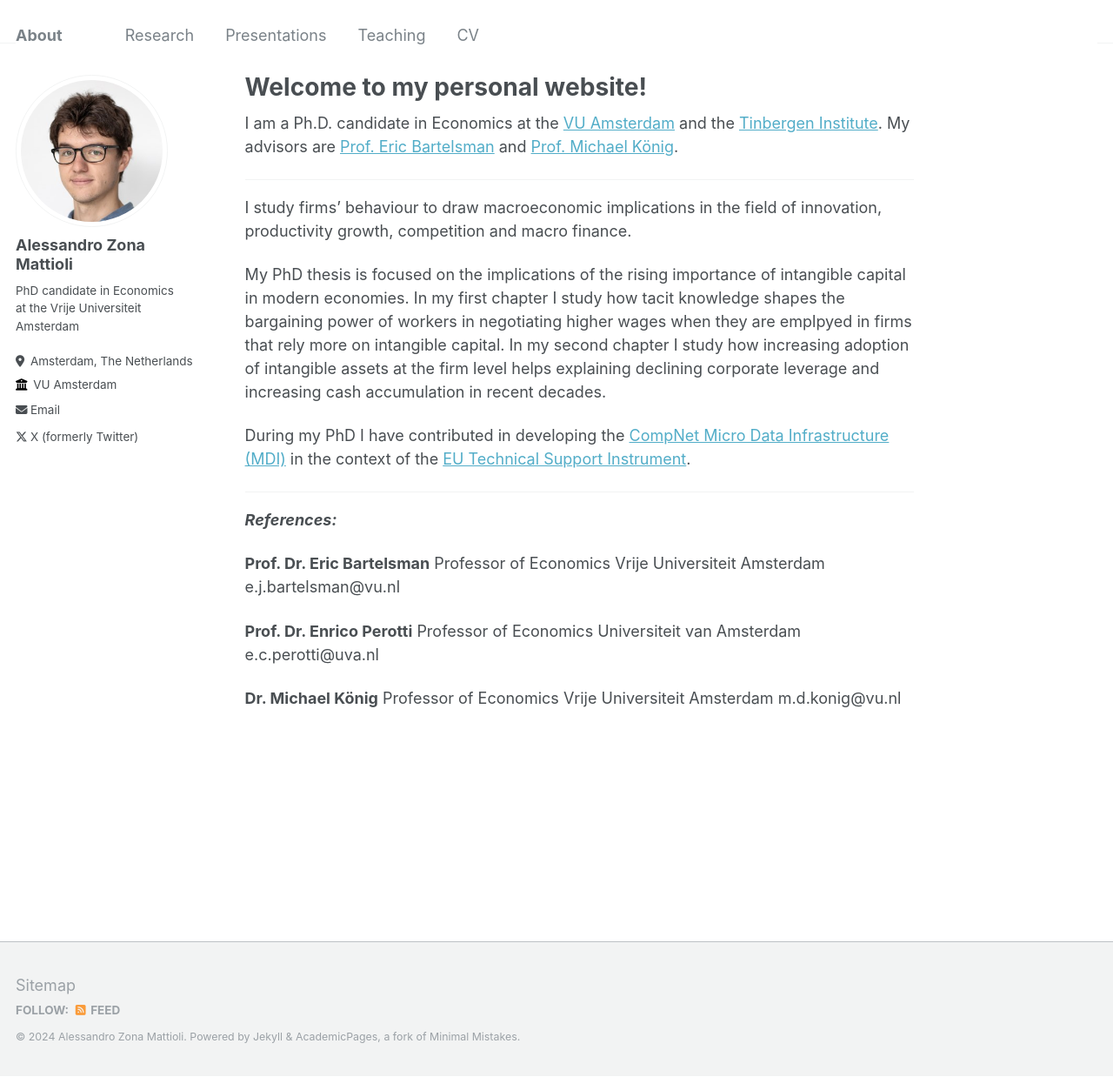
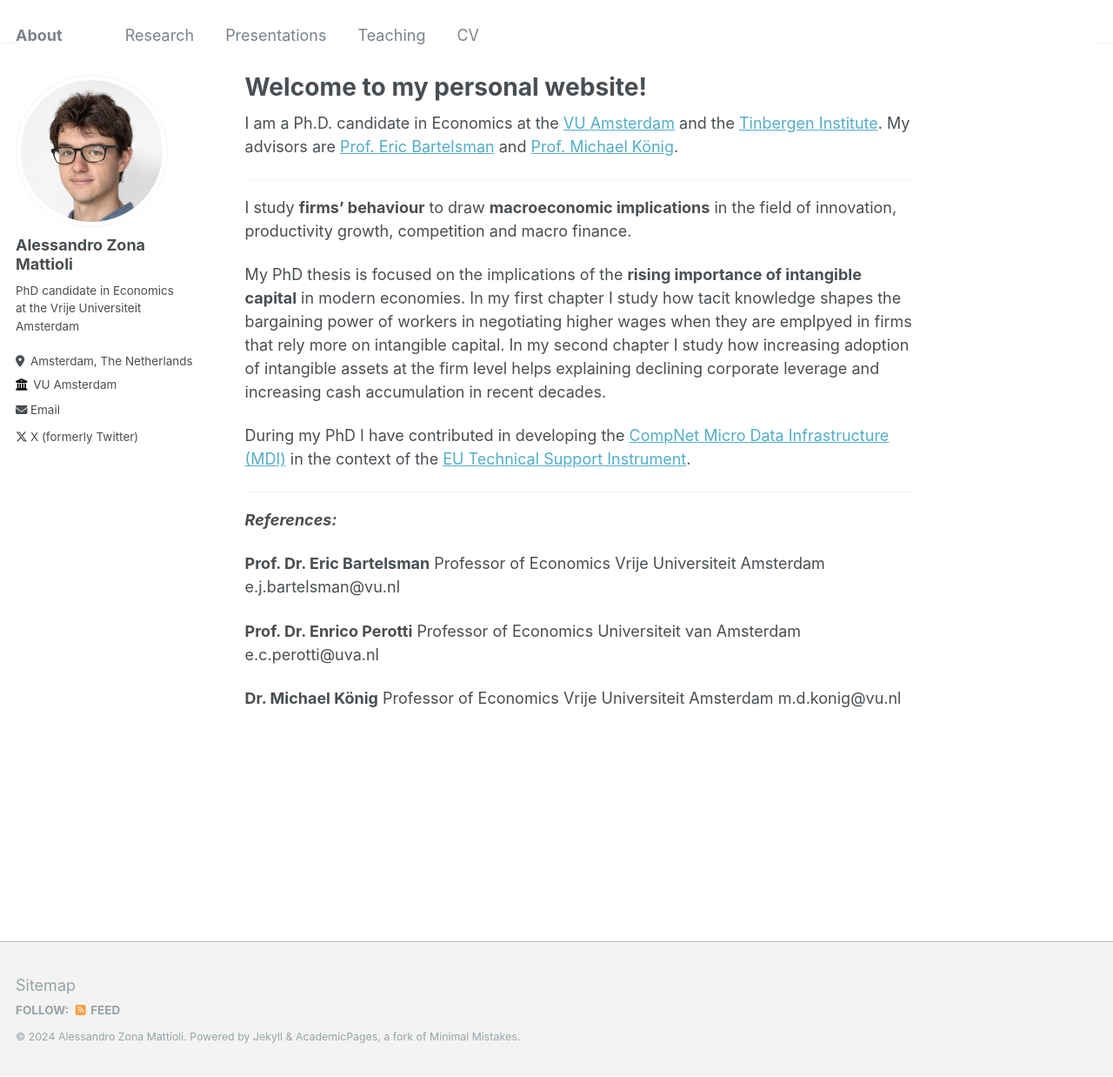
Before and after one commit to zmale/alessandrozonamattioli.github.io, a Jekyll site: the page built from _pages/about.md, in a window 1280 px wide and 1238 px high. Shown: the whole window at 87% size. Built offline with Jekyll 4.4.1, drawn with Linux system fonts in a browser that asks for light colours.

```diff
--- a/_pages/about.md
+++ b/_pages/about.md
@@ -12,9 +12,9 @@ I am a Ph.D. candidate in Economics at the [VU Amsterdam](https://vu.nl/en/about
 
 ---
 
-I study firms' behaviour to draw macroeconomic implications in the field of innovation, productivity growth, competition and macro finance.
+I study **firms' behaviour** to draw **macroeconomic implications** in the field of innovation, productivity growth, competition and macro finance.
 
-My PhD thesis is focused on the implications of the rising importance of intangible capital in modern economies. In my first chapter I study how tacit knowledge shapes the bargaining power of workers in negotiating higher wages when they are emplpyed in firms that rely more on intangible capital. In my second chapter I study how increasing adoption of intangible assets at the firm level helps explaining declining corporate leverage and increasing cash accumulation in recent decades.
+My PhD thesis is focused on the implications of the **rising importance of intangible capital** in modern economies. In my first chapter I study how tacit knowledge shapes the bargaining power of workers in negotiating higher wages when they are emplpyed in firms that rely more on intangible capital. In my second chapter I study how increasing adoption of intangible assets at the firm level helps explaining declining corporate leverage and increasing cash accumulation in recent decades.
 
 During my PhD I have contributed in developing the [CompNet Micro Data Infrastructure (MDI)](https://www.comp-net.org/eu-technical-support-instrument-tsi/data/) in the context of the [EU Technical Support Instrument](https://www.comp-net.org/eu-technical-support-instrument-tsi/overview/).
 
```
